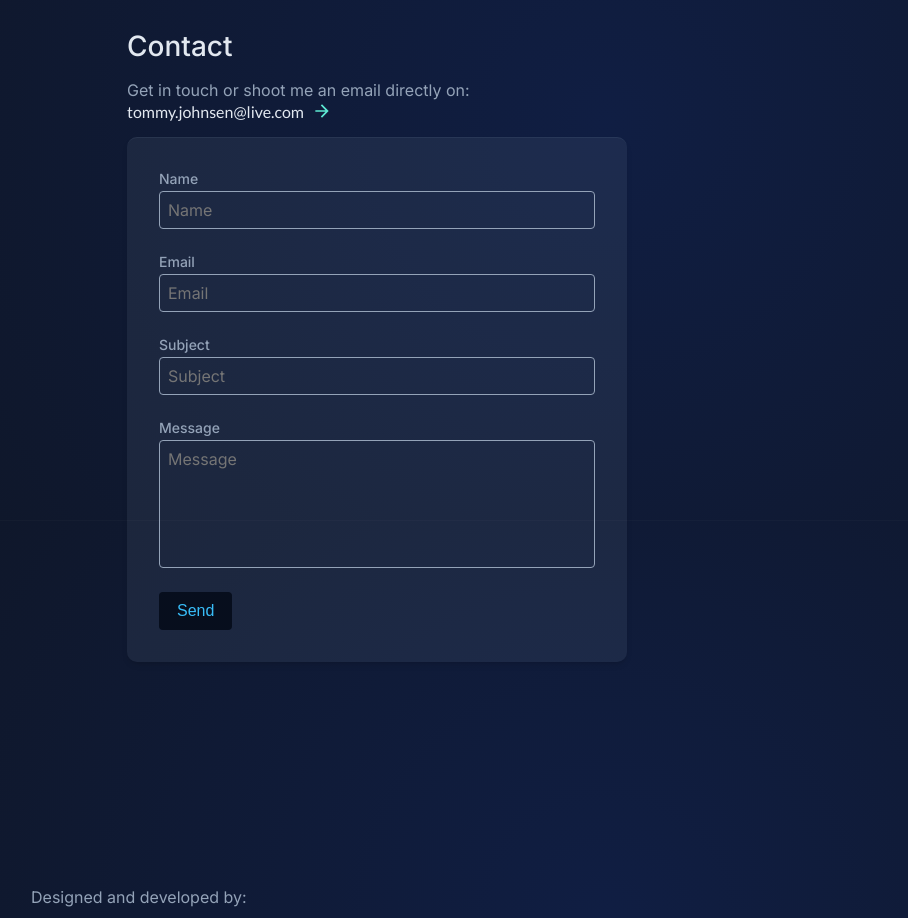
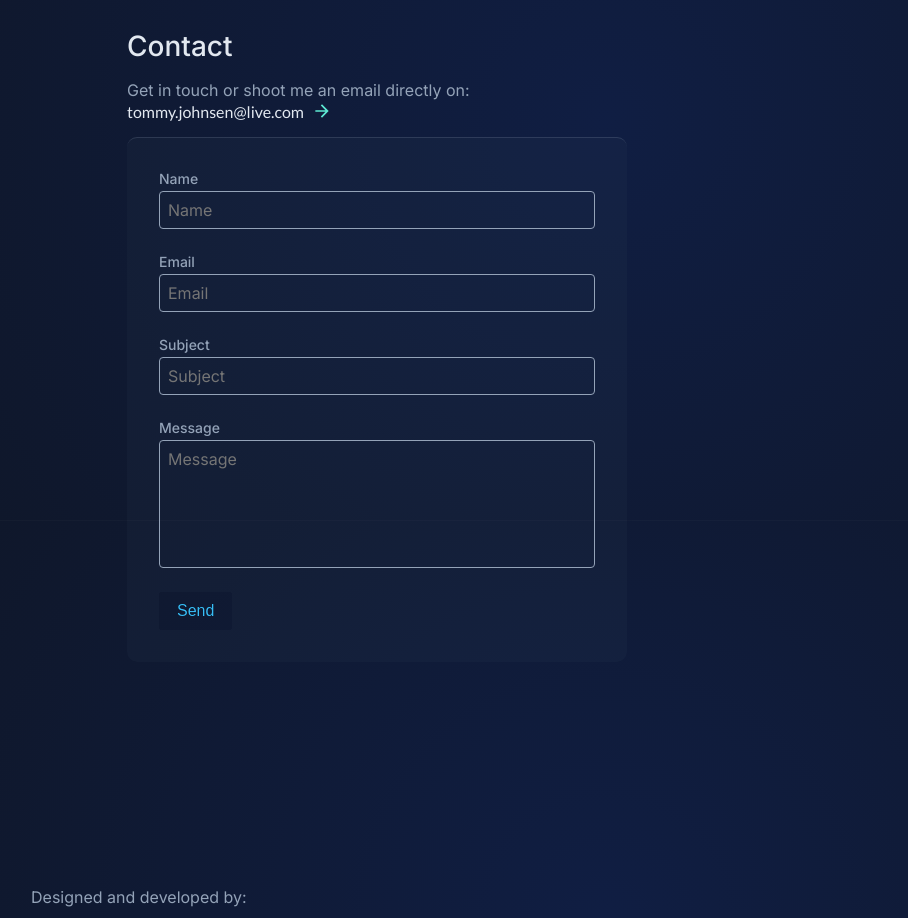
Before and after one commit to 7oiden/portfolio-v3, a React (Vite) app: page /about in a window 1280 px wide. Shown: the part 1080-1998 px from the top of the page, without its empty margins (33-941 px from the left). Built offline with nearby package versions, Linux system fonts and the light colour scheme.

Commit message:
fix on contact form

```diff
--- a/src/pages/projects/ProjectCard.jsx
+++ b/src/pages/projects/ProjectCard.jsx
@@ -63,7 +63,6 @@ export default function ProjectCard({
           </div>
         </div>
       </div>
-      <hr className="hr" />
     </>
   );
 }
--- a/src/sass/partials/_base.scss
+++ b/src/sass/partials/_base.scss
@@ -21,7 +21,7 @@ html {
   // background-repeat: repeat;
   background-position: center;
   background-attachment: fixed;
-  // z-index: -200;
+  mix-blend-mode: lighten;
 }
 
 body {
--- a/src/sass/partials/_forms.scss
+++ b/src/sass/partials/_forms.scss
@@ -4,9 +4,9 @@
   gap: 1.5rem;
   padding: 1rem 0;
   max-width: 500px;
-  background-color: rgba(148, 163, 184, 0.1);
+  background-color: rgba(59, 77, 103, 0.1);
   box-shadow: 0 4px 6px -1px rgb(0 0 0 / 0.1), 0 2px 4px -2px rgb(0 0 0 / 0.1);
-  border-top: 1px solid rgba(148, 163, 184, 0.1);
+  border-top: 1px solid rgba(148, 163, 184, 0.2);
   border-radius: 10px;
   padding: 2rem;
 }
--- a/src/sass/partials/_images.scss
+++ b/src/sass/partials/_images.scss
@@ -46,4 +46,9 @@ img {
     width: 300px;
     max-width: 300px;
   }
+
+  @media (min-width: getBreakpoint(xLarge)) {
+    width: 350px;
+    max-width: 350px;
+  }
 }
```
